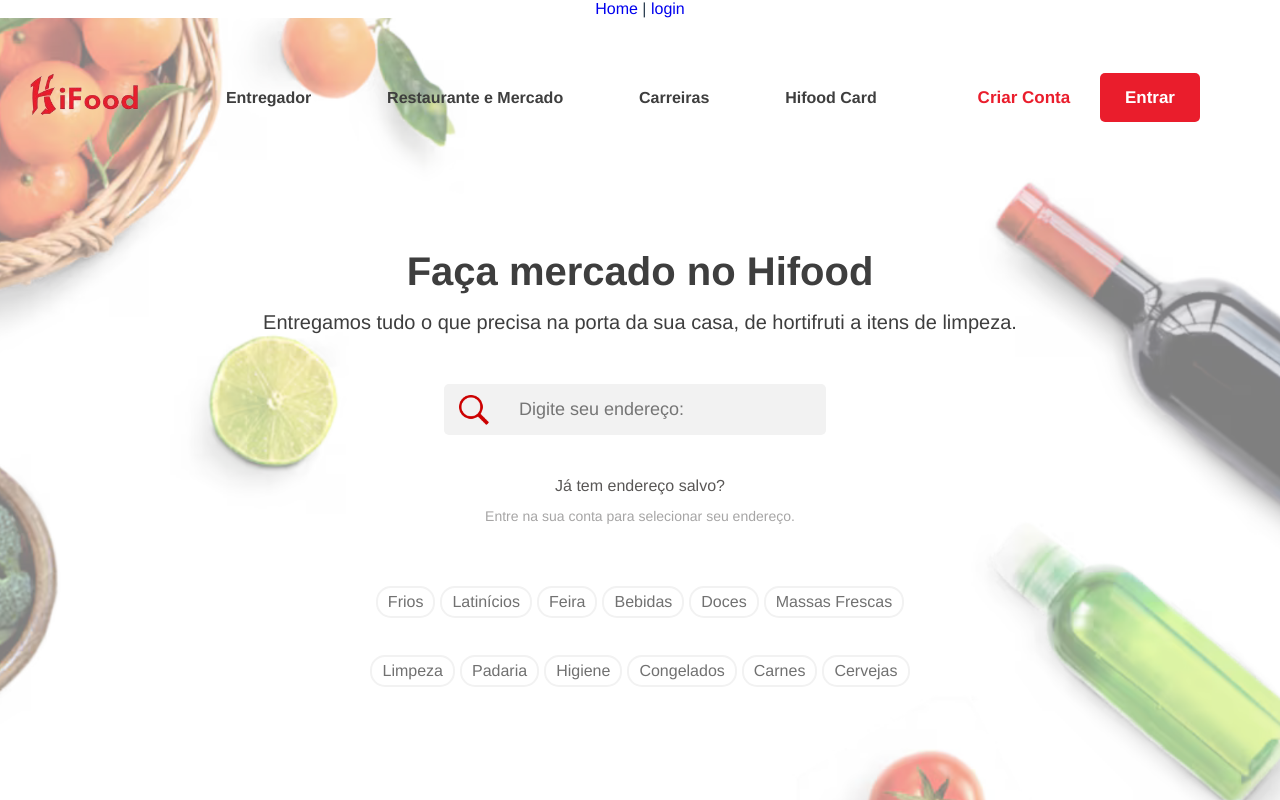
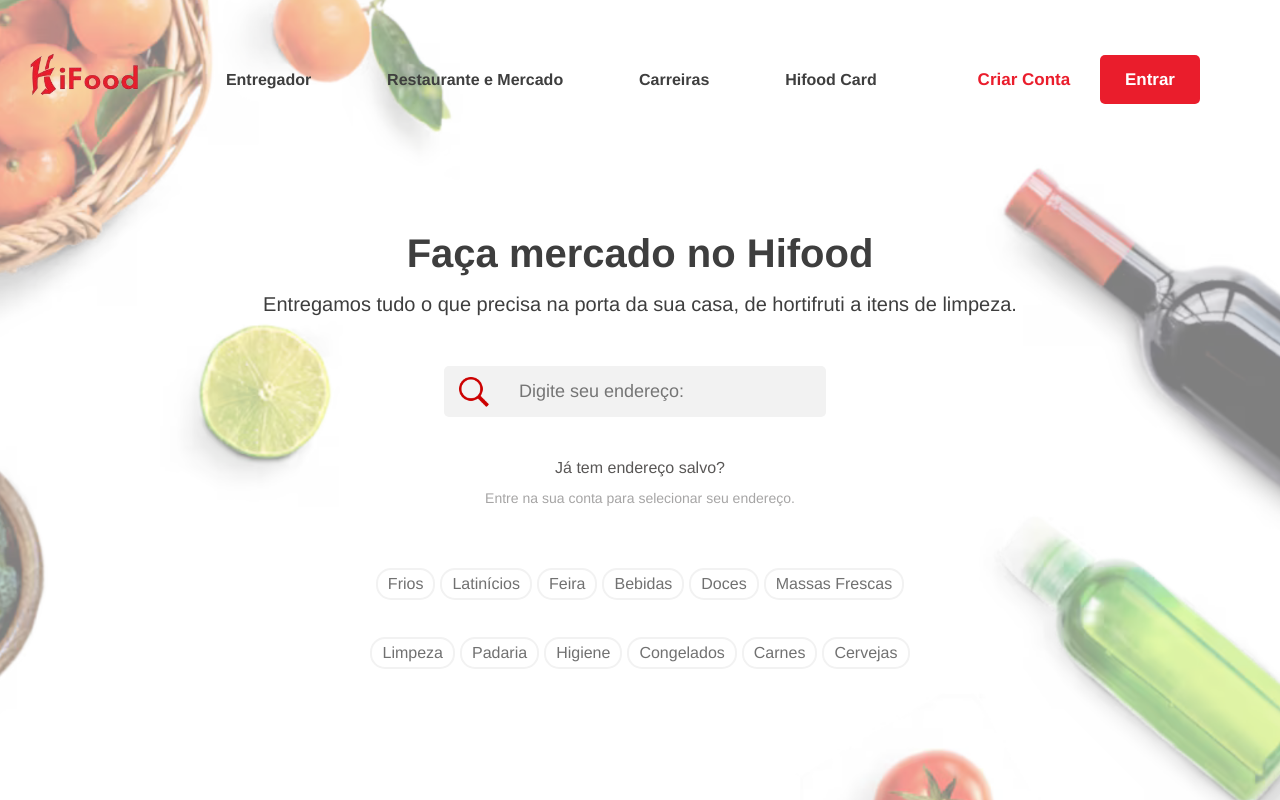
Before and after one commit to Diego-goes/frontend_ifood, a Vue app: page / in a window 1280 px wide. Built offline with nearby package versions, Linux system fonts and the light colour scheme.

Commit message:
Função Home na imagem HiFood

```diff
--- a/src/App.vue
+++ b/src/App.vue
@@ -1,8 +1,8 @@
 <template>
-  <nav>
+  <!-- <nav>
     <router-link to="/">Home</router-link> |
     <router-link to="/PaginaLogin1">login</router-link>
-  </nav>
+  </nav> -->
   <router-view />
 </template>
 
--- a/src/views/PaginaDeslogada.vue
+++ b/src/views/PaginaDeslogada.vue
@@ -2,9 +2,9 @@
   <div class="body-pagina-deslogada">
     <header>
 
-
-    <img src="../assets/HifoodPrincipal.png" id="imagem-principal">
-
+    <router-link to="/">
+        <img src="../assets/HifoodPrincipal.png" id="imagem-principal">
+    </router-link>
     <div class="palavra">Entregador</div>
     <div class="palavra">Restaurante e Mercado</div>
     <div class="palavra">Carreiras</div>
--- a/src/views/paginalogin1.vue
+++ b/src/views/paginalogin1.vue
@@ -1,7 +1,8 @@
 <template>
 <div class="paginaLogin1">
-
-    <img src="../assets/HifoodPrincipal.png" id="imagem-principal">
+    <router-link to="/">
+        <img src="../assets/HifoodPrincipal.png" id="imagem-principal">
+    </router-link>
     <img src="../assets/pessoas.png">
     <img src="../assets/QuadroBranco.png" id="quadro-branco">
 
```
